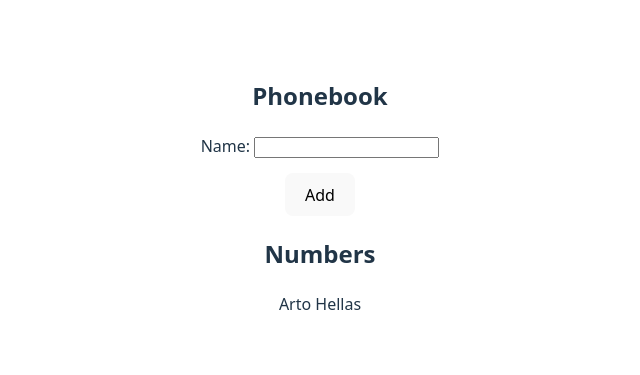
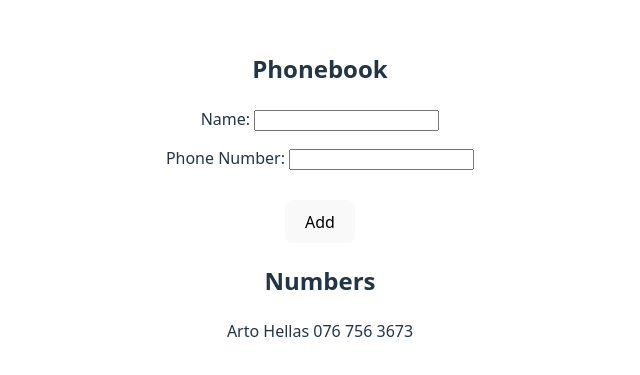
Before and after one commit to Haupt04/MOOC-Full-Stack, a React (Vite) app in the folder part2/phonebook/: page / in a window 1280 px wide. Shown: the part 205-580 px from the top of the page, without its empty margins (320-960 px from the left). Built offline with nearby package versions, Linux system fonts and the light colour scheme.

Commit message:
Completed 2.8

```diff
--- a/part2/phonebook/src/App.css
+++ b/part2/phonebook/src/App.css
@@ -45,3 +45,7 @@
 button {
   margin-top: 15px;
 }
+
+div {
+  margin-top: 15px;
+}
--- a/part2/phonebook/src/App.jsx
+++ b/part2/phonebook/src/App.jsx
@@ -3,20 +3,30 @@ import './App.css'
 
 const App = () => {
   const [persons, setPersons] = useState([
-    { name: 'Arto Hellas' }
+    { name: 'Arto Hellas',
+      number: "076 756 3673"
+     }
   ])
   const [newName, setNewName] = useState('')
   const [show,setShow] = useState(true)
+  const [newNum, setNum] = useState('')
 
   const handleNewName = (event) => {
       console.log(event.target.value)
       setNewName(event.target.value)
   }
 
+    const handlePhoneNum = (event) => {
+      console.log(event.target.value)
+      setNum(event.target.value)
+  }
+
+
   const addPerson = (event) => {
     event.preventDefault()
     const personObject = {
-      name: newName
+      name: newName,
+      number: newNum,
     }
 
     const check = persons.find((person) => person.name == newName)
@@ -24,6 +34,7 @@ const App = () => {
     if (check == undefined){
       setPersons(persons.concat(personObject))
       setNewName("")
+      setNum("")
     } else {
       window.alert(`${newName} is already in the phonebook`)
     }
@@ -37,7 +48,10 @@ const App = () => {
       <h2>Phonebook</h2>
       <form onSubmit={addPerson}>
         <div>
-          Name: <input value={newName} onChange={handleNewName} />
+          Name: <input value={newName} onChange={handleNewName} required/>
+        </div>
+        <div>
+          Phone Number: <input value={newNum} onChange={handlePhoneNum} required />
         </div>
         <div>
           <button type="submit">Add</button>
@@ -45,7 +59,7 @@ const App = () => {
       </form>
       <h2>Numbers</h2>
       {listPeople.map(person =>
-        <p key={person.name}>{person.name}</p>
+        <p key={person.name}>{person.name} {person.number}</p>
       )}
     </div>
   )
```
